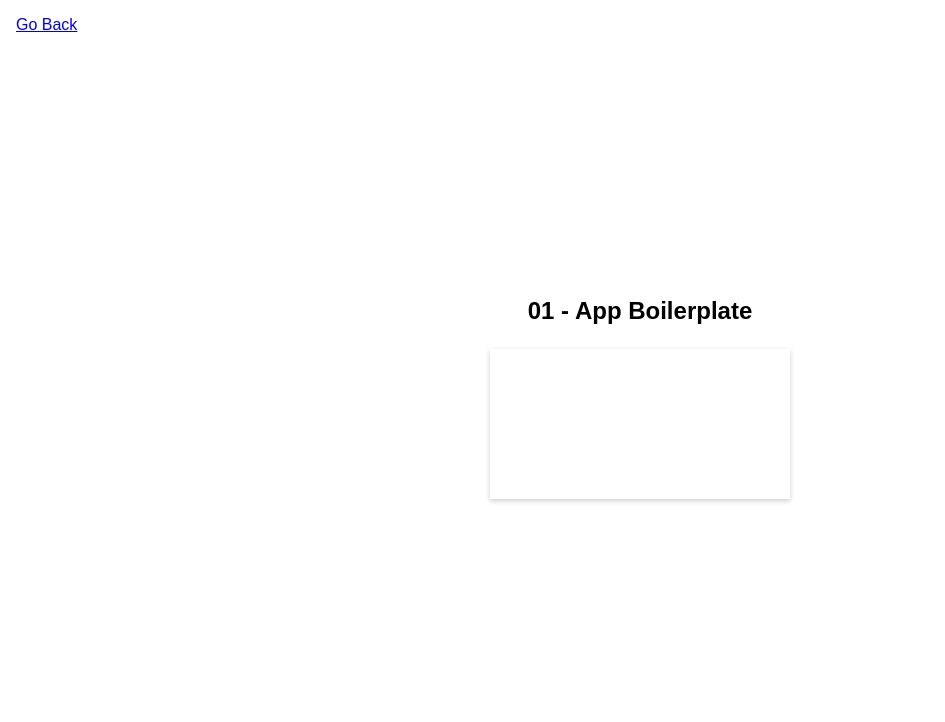
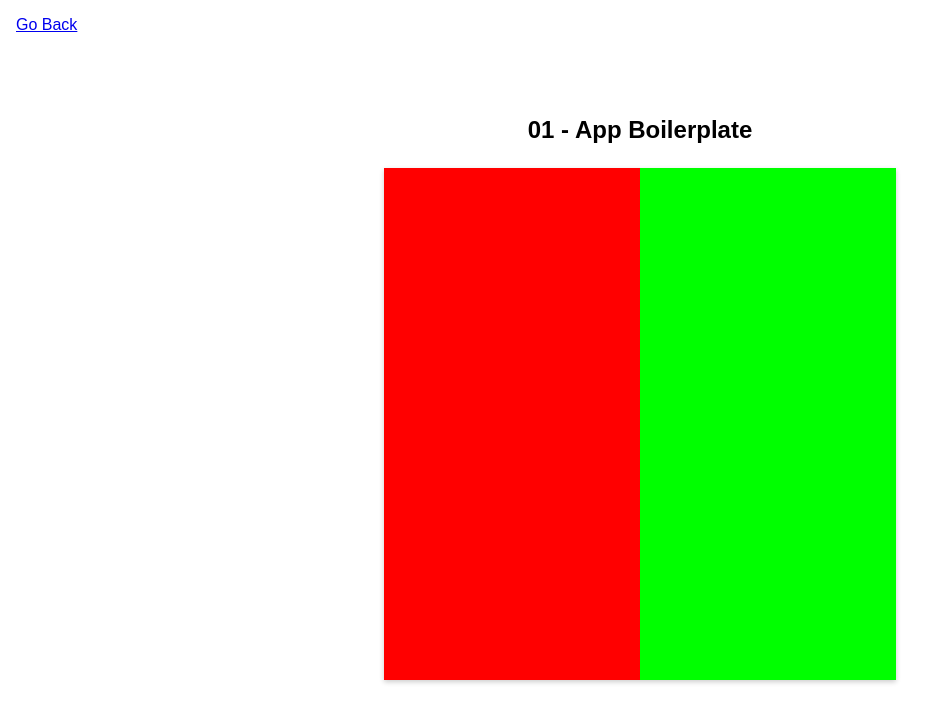
Before and after one commit to gnikoloff/practical-webgl-from-scratch-course, a website: page src/01-app-boilerplate.html in a window 1280 px wide. Shown: the whole page, without its empty margins (0-945 px from the left). Drawn offline with Linux system fonts and the light colour scheme.

Commit message:
finish up app boilerplate example

```diff
--- a/src/01-app-boilerplate.html
+++ b/src/01-app-boilerplate.html
@@ -49,9 +49,46 @@
 
   <script>
 
+    // Init
+    const WIDTH = 512
+    const HEIGHT = 512
+
+    const canvas = document.getElementById('canvas')
+    canvas.width = WIDTH * devicePixelRatio
+    canvas.height = HEIGHT * devicePixelRatio
+
+    canvas.style.setProperty('width', `${WIDTH}px`)
+    canvas.style.setProperty('height', `${HEIGHT}px`)
+
+    const gl = canvas.getContext('webgl')
+
+    // Render loop
+
+    requestAnimationFrame(renderFrame)
+    function renderFrame () {
+      requestAnimationFrame(renderFrame)
+
+      gl.enable(gl.SCISSOR_TEST)
+
+      gl.viewport(0, 0, WIDTH, HEIGHT)
+      gl.scissor(0, 0, WIDTH / 2, HEIGHT)
+      gl.clearColor(1, 0, 0, 1)
+      gl.clear(gl.COLOR_BUFFER_BIT)
+
+      gl.scissor(WIDTH / 2, 0, WIDTH / 2, HEIGHT)
+      gl.clearColor(0, 1, 0, 1)
+      gl.clear(gl.COLOR_BUFFER_BIT)
+    }
+
+  </script>
 
 
-  </script>
+
+
+
+
+
+
 
   <!-- Global site tag (gtag.js) - Google Analytics -->
   <script async src="https://www.googletagmanager.com/gtag/js?id=UA-204513506-4"></script>
```
